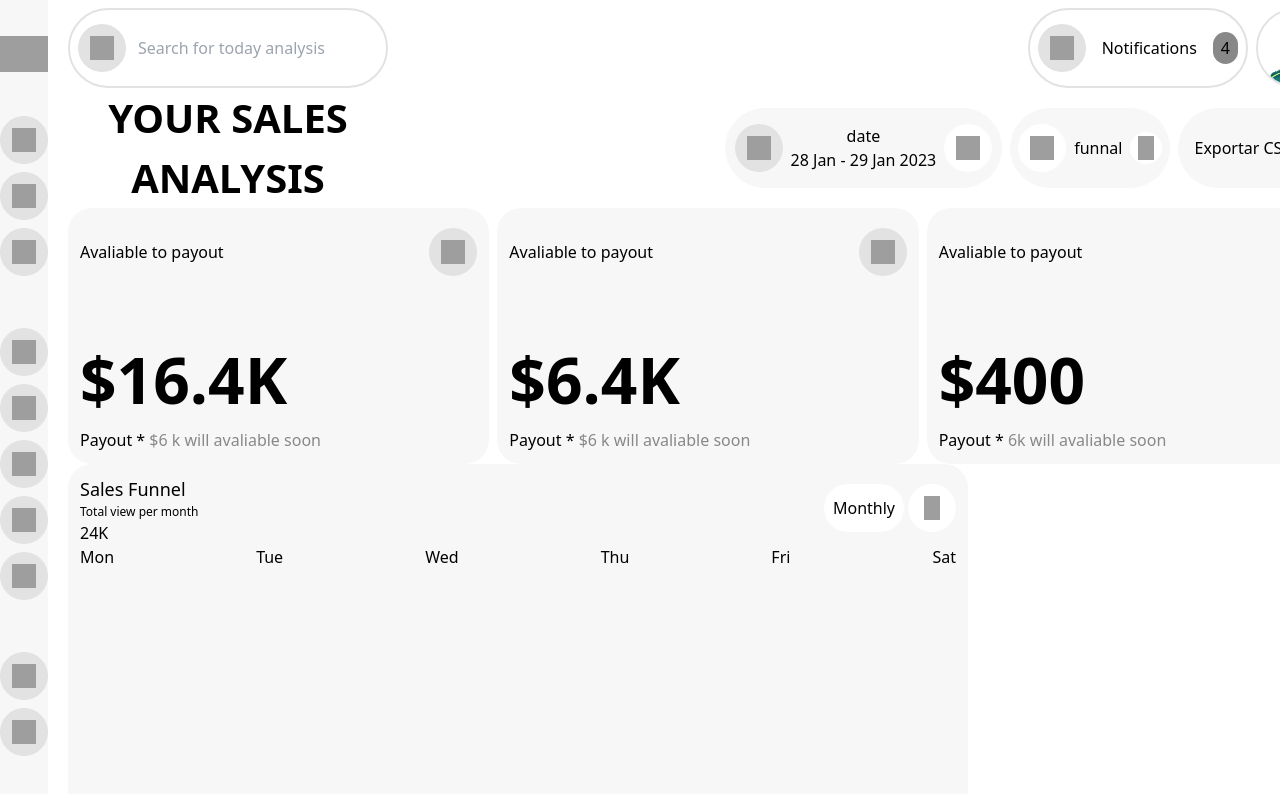
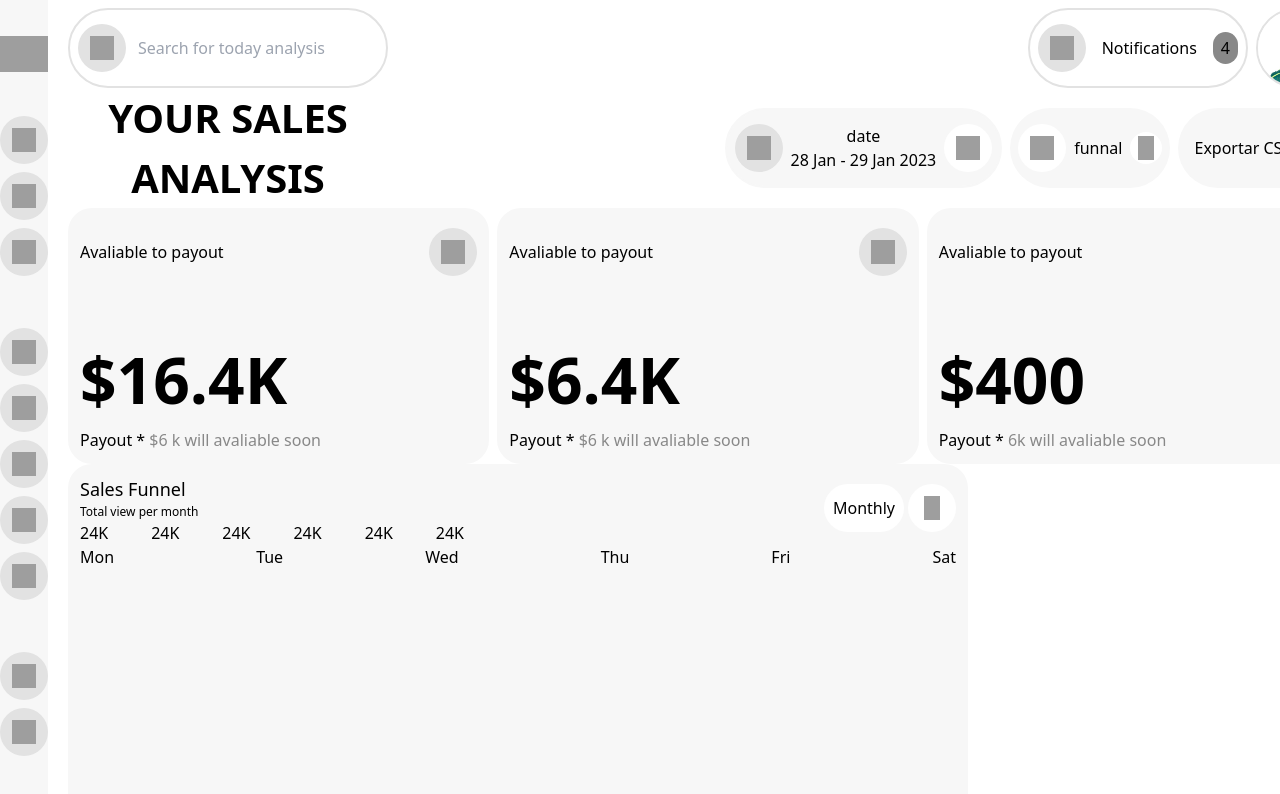
Before and after one commit to Manuelo69/ApredizajeFront, a React (Vite) app: page / in a window 1280 px wide. Shown: the top 794 px of the page. Built offline with nearby package versions, Linux system fonts and the light colour scheme; grey boxes are pictures that could not be loaded.

Commit message:
optimizaciones componente Sales

```diff
--- a/src/App.jsx
+++ b/src/App.jsx
@@ -54,7 +54,10 @@ function App() {
           />
         </div>
         <div className="flex flex-row gap-2">
-          <SalesFunnel />
+          <SalesFunnel
+            titulo={`Sales Funnel`}
+            subtitulo={`Total view per month`}
+          />
         </div>
       </main>
     </>
--- a/src/components/SalesFunnel/SalesFunnel.jsx
+++ b/src/components/SalesFunnel/SalesFunnel.jsx
@@ -4,8 +4,8 @@ const SalesFunnel = ({ titulo, subtitulo }) => {
     <div className="flex flex-col  bg-light-gray  rounded-3xl p-3 w-px-900 h-96">
       <div className="flex flex-row justify-between ">
         <div className="flex flex-col items-start">
-          <p className="text-text-md">Sales Funnel</p>
-          <p className="text-text-xs">Total view per month</p>
+          <p className="text-text-md">{titulo}</p>
+          <p className="text-text-xs">{subtitulo}</p>
         </div>
         <div className="flex flex-row gap-1 h-10">
           <button className="w-20 p-4 bg-white">Monthly</button>
@@ -19,13 +19,24 @@ const SalesFunnel = ({ titulo, subtitulo }) => {
       </div>
       <div className="flex flex-row justify-between w-96">
         <div className="barra b1">
+          {}
           <div className="cant">24K</div>
         </div>
-        <div className="barra b2"></div>
-        <div className="barra b3"></div>
-        <div className="barra b4"></div>
-        <div className="barra b5"></div>
-        <div className="barra b6"></div>
+        <div className="barra b2">
+          <div className="cant">24K</div>
+        </div>
+        <div className="barra b3">
+          <div className="cant">24K</div>
+        </div>
+        <div className="barra b4">
+          <div className="cant">24K</div>
+        </div>
+        <div className="barra b5">
+          <div className="cant">24K</div>
+        </div>
+        <div className="barra b6">
+          <div className="cant">24K</div>
+        </div>
       </div>
       <div className="flex flex-row justify-between">
         <p>Mon</p>
```
